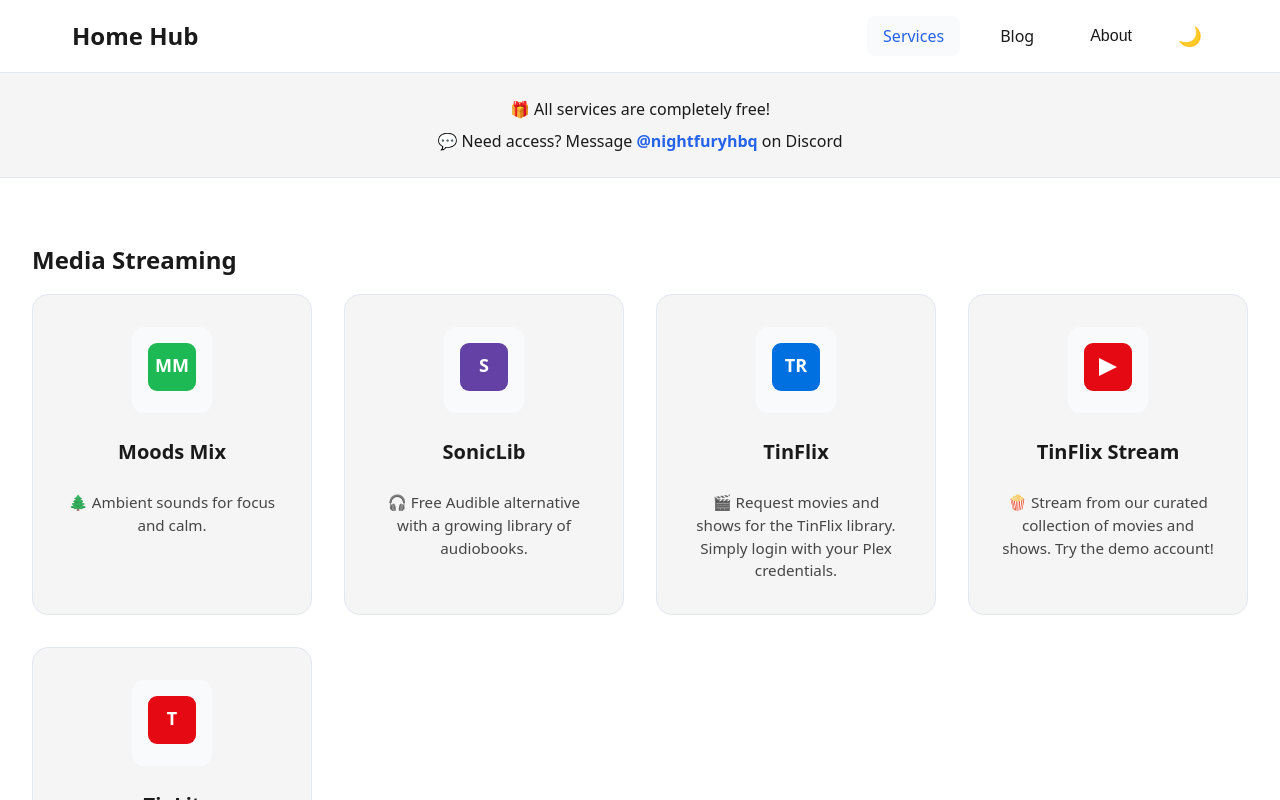
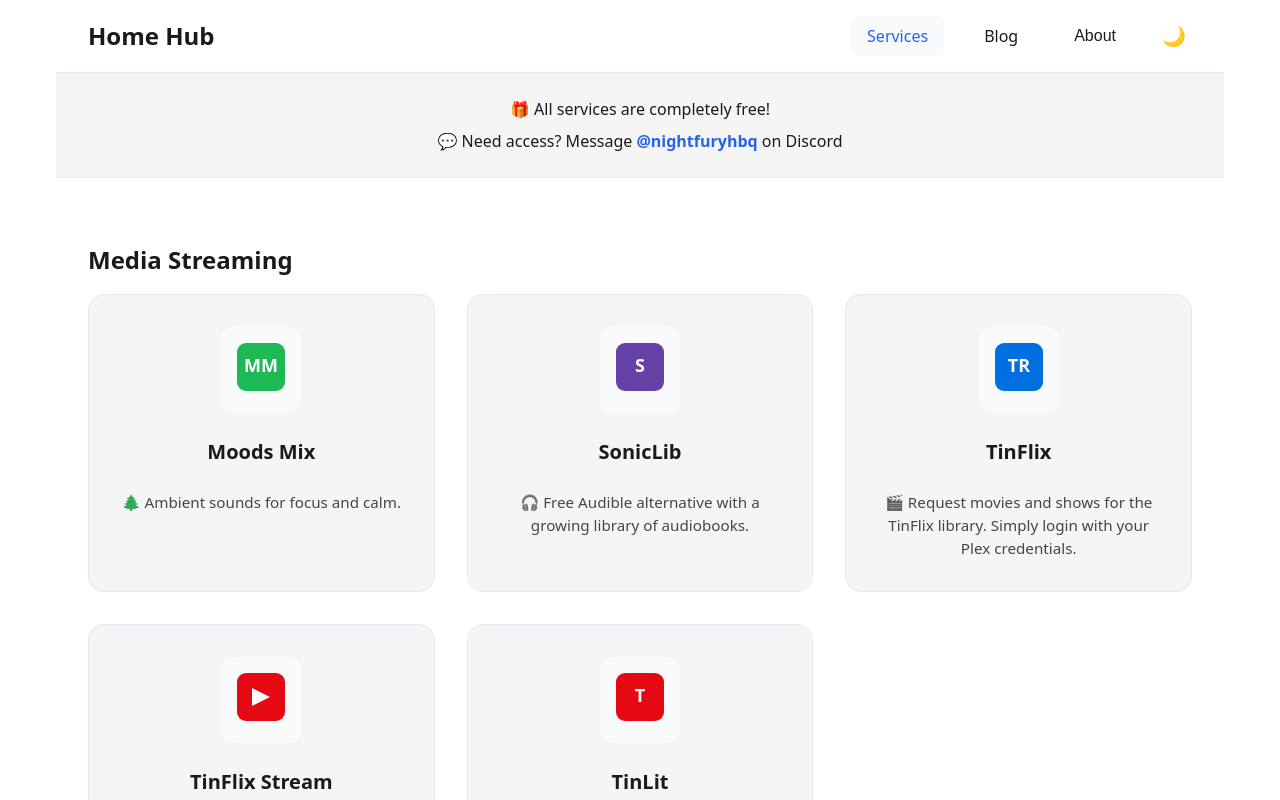
Before and after one commit to hbqdev/hbqnexus, a Vue app: page / in a window 1280 px wide. Shown: the top 800 px of the page. Built offline with nearby package versions, Linux system fonts and the light colour scheme.

Commit message:
center layout

```diff
--- a/src/App.vue
+++ b/src/App.vue
@@ -1,5 +1,5 @@
 <template>
-  <div class="app">
+  <div class="app-container">
     <nav class="nav">
       <div class="nav-content">
         <router-link to="/" class="nav-brand">
@@ -88,8 +88,10 @@ body {
   transition: background-color 0.3s ease, color 0.3s ease;
 }
 
-.app {
+.app-container {
   min-height: 100vh;
+  display: flex;
+  flex-direction: column;
 }
 
 .nav {
@@ -231,4 +233,10 @@ body {
 .announcement-banner strong {
   color: var(--accent-color);
 }
+
+.app-container {
+  max-width: 1200px;
+  margin: 0 auto;
+  padding: 0 1rem;
+}
 </style>
```
